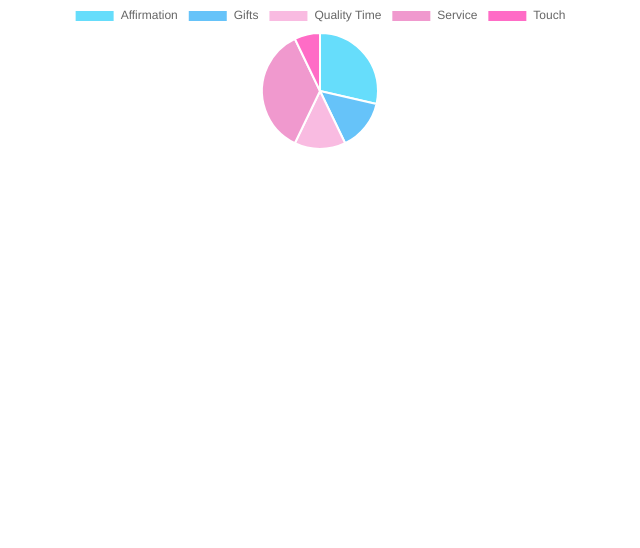
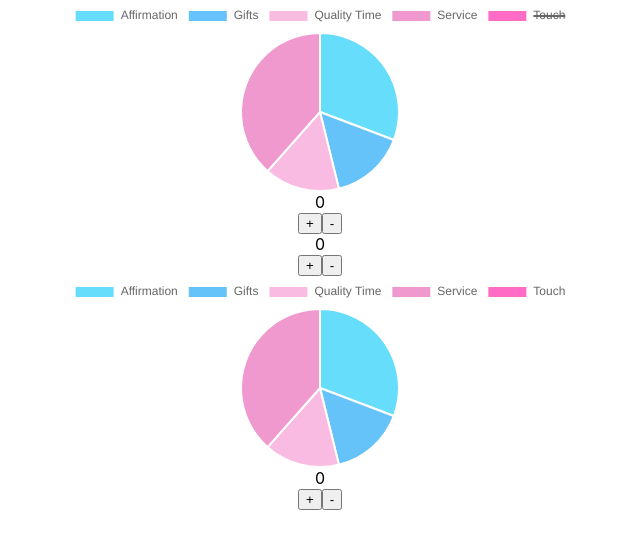
Before and after one commit to bbdoggett3/chart.js-practice, a React (Create React App) app: page / in a window 1280 px wide. Shown: the top 548 px of the page, without its empty margins (320-960 px from the left). Built offline with nearby package versions, Linux system fonts and the light colour scheme.

Commit message:
add a counter to the application

```diff
--- a/src/App.js
+++ b/src/App.js
@@ -1,6 +1,7 @@
 import React, { Component } from "react";
 import "./App.css";
 import Chart from "./components/Chart";
+import Counter from "./components/Counter";
 
 class App extends Component {
   constructor() {
@@ -18,28 +19,28 @@
   getChartData(){
     //AXIOS CALL WOULD TYPICALLY GO HERE TO BRING IN THAT DATA.
     this.setState({
-      chartData: {
-        labels: ['Affirmation', 'Gifts', 'Quality Time', 'Service', 'Touch'],
-            datasets: [
-                {
-                    label: 'Population',
-                    data: [
-                        4,
-                        2,
-                        2,
-                        5,
-                        1
-                    ],
-                    backgroundColor: [
-                        'rgba(0, 198, 248, 0.6)',
-                        'rgba(0, 155, 245, 0.6)',
-                        'rgba(246, 142, 206, 0.6)',
-                        'rgba(230, 85, 174, 0.6)',
-                        'rgba(255, 10, 160, 0.6)'
-                    ]
-                }
-            ]
-      }
+      // chartData: {
+      //   labels: ['Affirmation', 'Gifts', 'Quality Time', 'Service', 'Touch'],
+      //       datasets: [
+      //           {
+      //               label: 'Population',
+      //               data: [
+      //                   4,
+      //                   2,
+      //                   2,
+      //                   5,
+      //                   1
+      //               ],
+      //               backgroundColor: [
+      //                   'rgba(0, 198, 248, 0.6)',
+      //                   'rgba(0, 155, 245, 0.6)',
+      //                   'rgba(246, 142, 206, 0.6)',
+      //                   'rgba(230, 85, 174, 0.6)',
+      //                   'rgba(255, 10, 160, 0.6)'
+      //               ]
+      //           }
+      //       ]
+      // }
     })
   }
 
@@ -47,6 +48,7 @@
     return (
       <div className="App">
         <Chart chartData={this.state.chartData}/>
+        <Counter />
       </div>
     );
   }
--- a/src/components/Chart.js
+++ b/src/components/Chart.js
@@ -6,10 +6,44 @@
     super(props);
 
     this.state = {
-        chartData: this.props.chartData
+      chartData: {
+        labels: ['Affirmation', 'Gifts', 'Quality Time', 'Service', 'Touch'],
+            datasets: [
+                {
+                    label: 'Population',
+                    data: [
+                        4,
+                        2,
+                        2,
+                        5,
+                        this.props.count
+                    ],
+                    backgroundColor: [
+                        'rgba(0, 198, 248, 0.6)',
+                        'rgba(0, 155, 245, 0.6)',
+                        'rgba(246, 142, 206, 0.6)',
+                        'rgba(230, 85, 174, 0.6)',
+                        'rgba(255, 10, 160, 0.6)'
+                    ]
+                }
+            ]
+      },
+      count:0
     };
   }
 
+
+  handleIncrement() {
+    this.setState({
+        count: this.state.count + 1
+    })
+}
+
+handleDecrement() {
+    this.setState({
+        count: this.state.count - 1
+    })
+}
   render() {
     return (
       <div className="chart">
@@ -17,6 +51,11 @@
           data={this.state.chartData}
           options={{maintainAspectRatio: false}}
         />
+                        <div>{this.state.count}</div>
+                <div>
+                    <button onClick={() => this.handleIncrement()}>+</button>
+                    <button onClick={() => this.handleDecrement()}>-</button>
+                </div>
       </div>
     );
   }
--- /dev/null
+++ b/src/components/Counter.js
@@ -0,0 +1,39 @@
+import React, { Component } from "react";
+import Chart from '../components/Chart';
+
+class Counter extends Component {
+    constructor() {
+        super();
+
+        this.state = {
+            count: 0
+        }
+    }
+
+    handleIncrement() {
+        this.setState({
+            count: this.state.count + 1
+        })
+    }
+
+    handleDecrement() {
+        this.setState({
+            count: this.state.count - 1
+        })
+    }
+
+    render() {
+        return(
+            <div>
+                <div>{this.state.count}</div>
+                <div>
+                    <button onClick={() => this.handleIncrement()}>+</button>
+                    <button onClick={() => this.handleDecrement()}>-</button>
+                </div>
+                <Chart count={this.state.count}/>
+            </div>
+        )
+    }
+}
+
+export default Counter;
```
